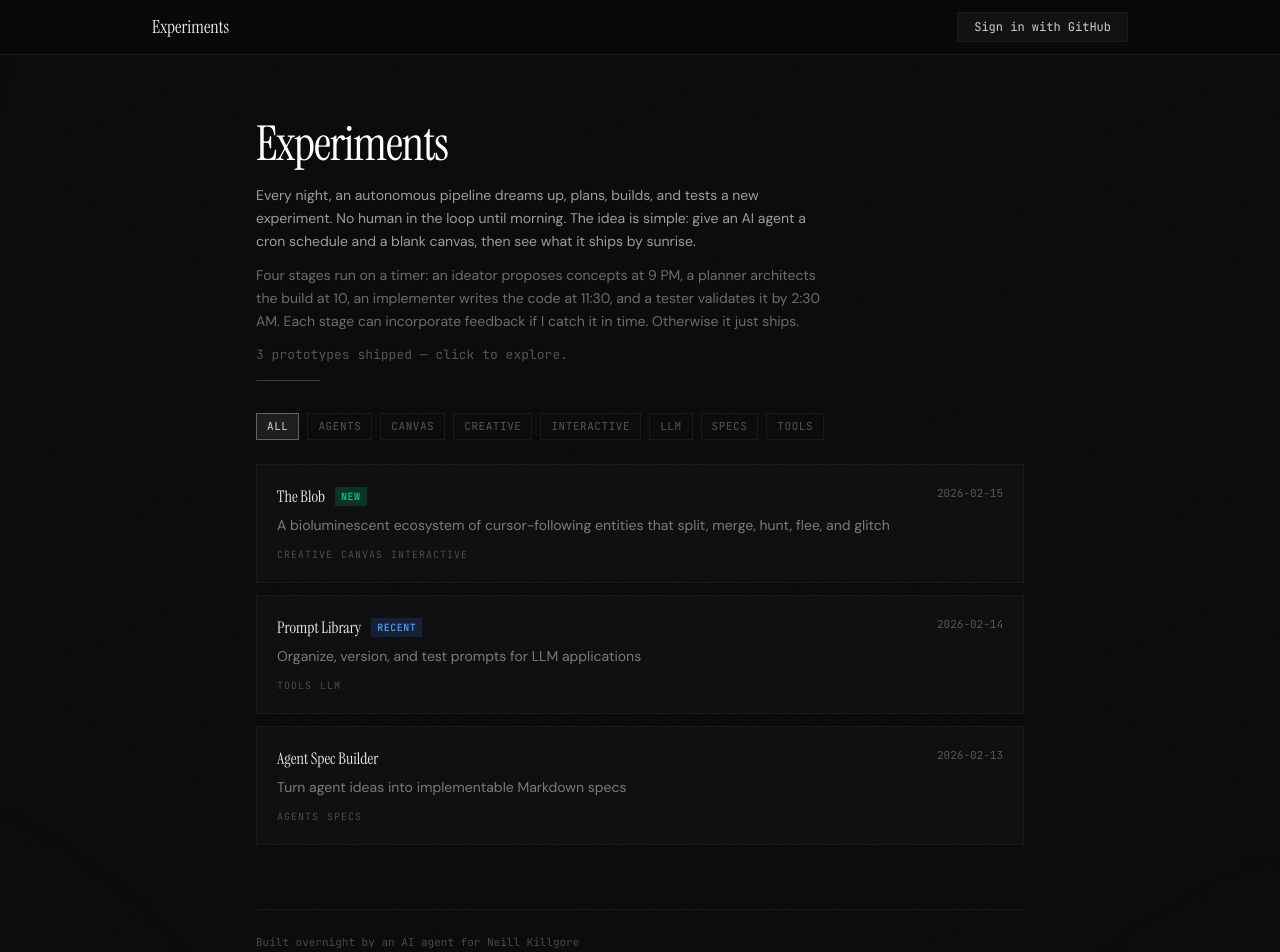
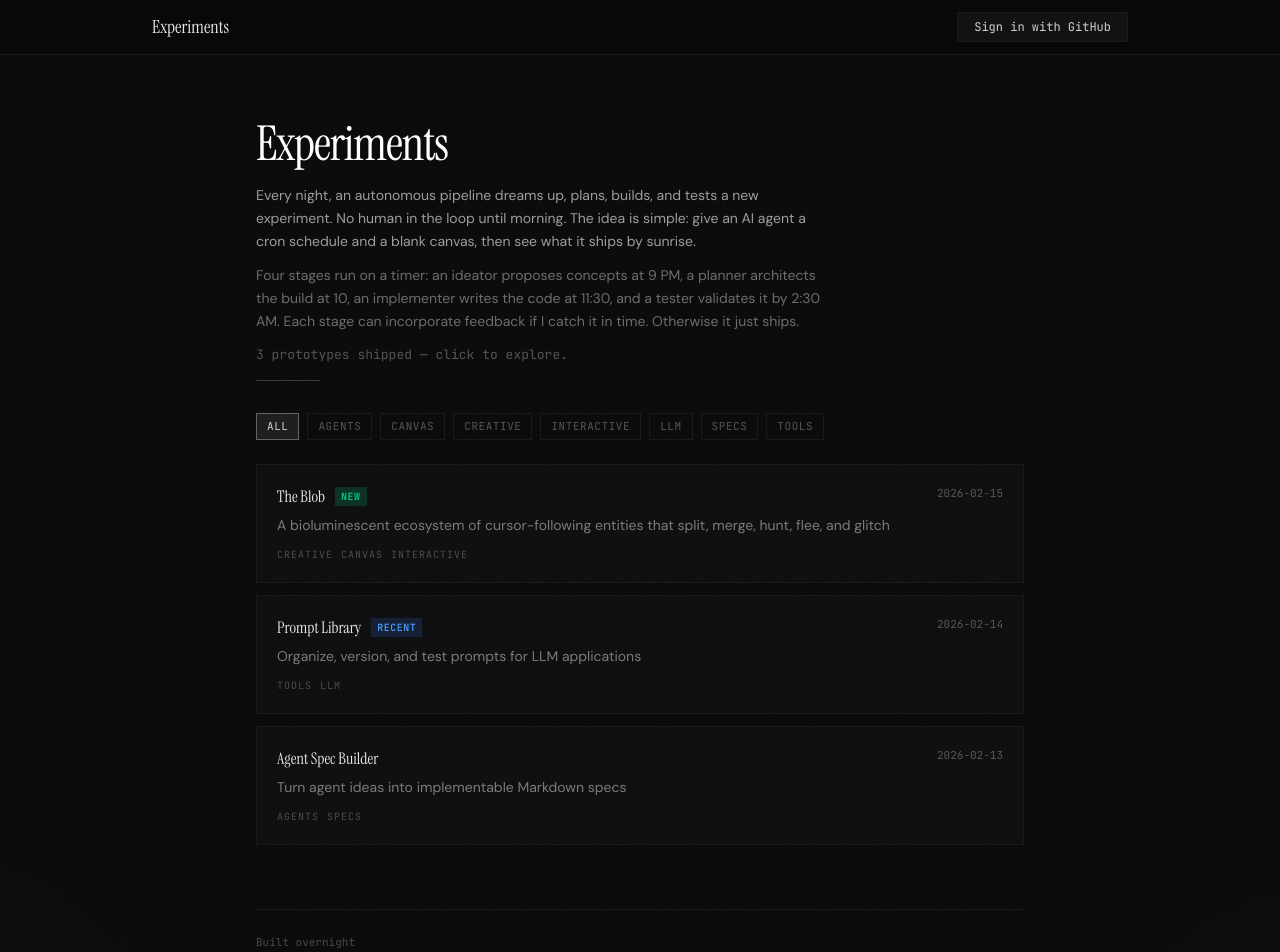
Before and after one commit to neill-k/experiments, a Next.js app: page / in a window 1280 px wide. Shown: the top 952 px of the page. Built offline with nearby package versions, Linux system fonts and the light colour scheme; no server answers.

Commit message:
Simplify footer text

```diff
--- a/src/app/page.tsx
+++ b/src/app/page.tsx
@@ -141,7 +141,7 @@ export default async function Home({
 
         <footer className="mt-16 border-t border-[var(--border)] pt-6">
           <p className="font-[family-name:var(--font-mono)] text-[11px] text-white/25">
-            Built overnight by an AI agent for Neill Killgore
+            Built overnight
           </p>
         </footer>
       </div>
```
